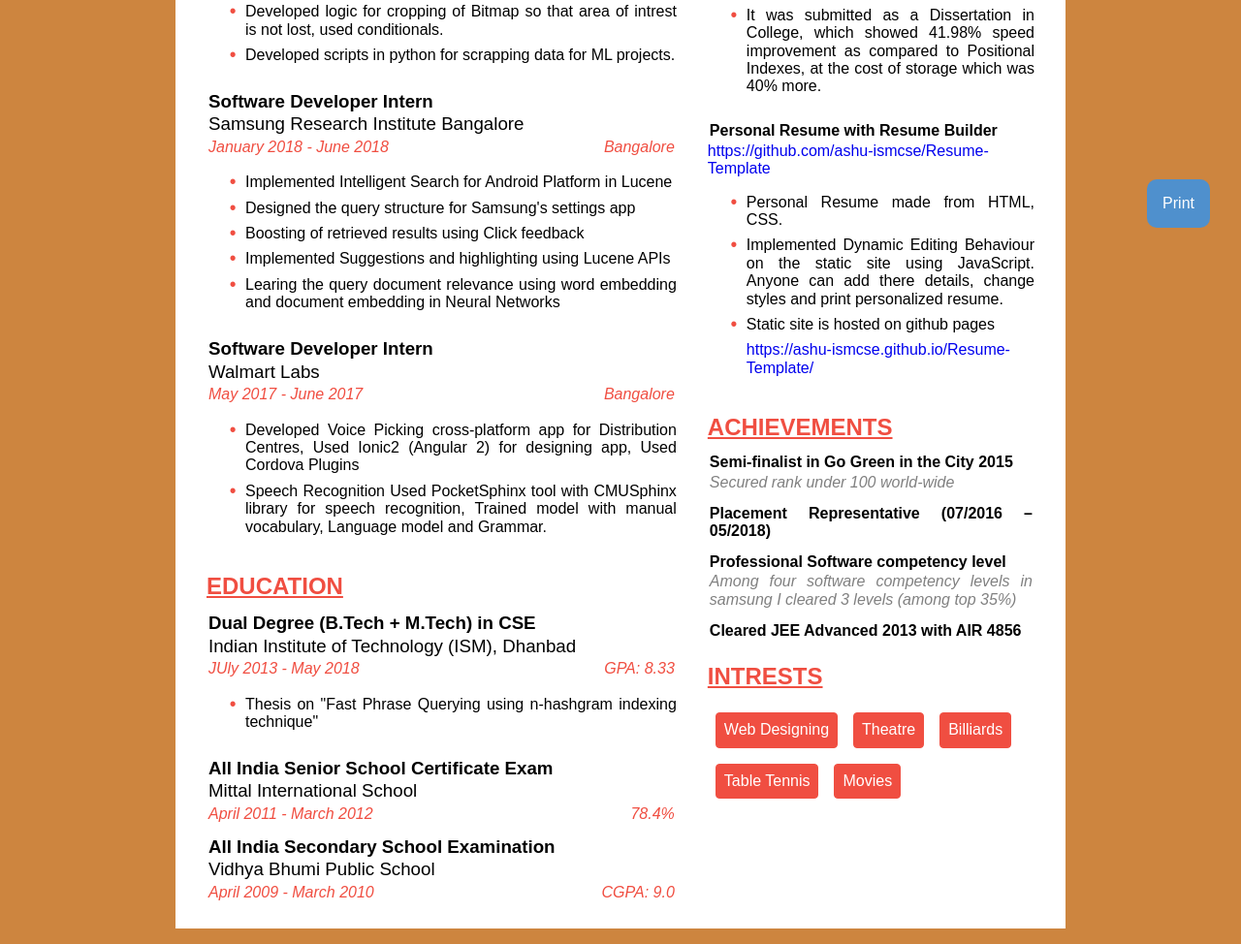
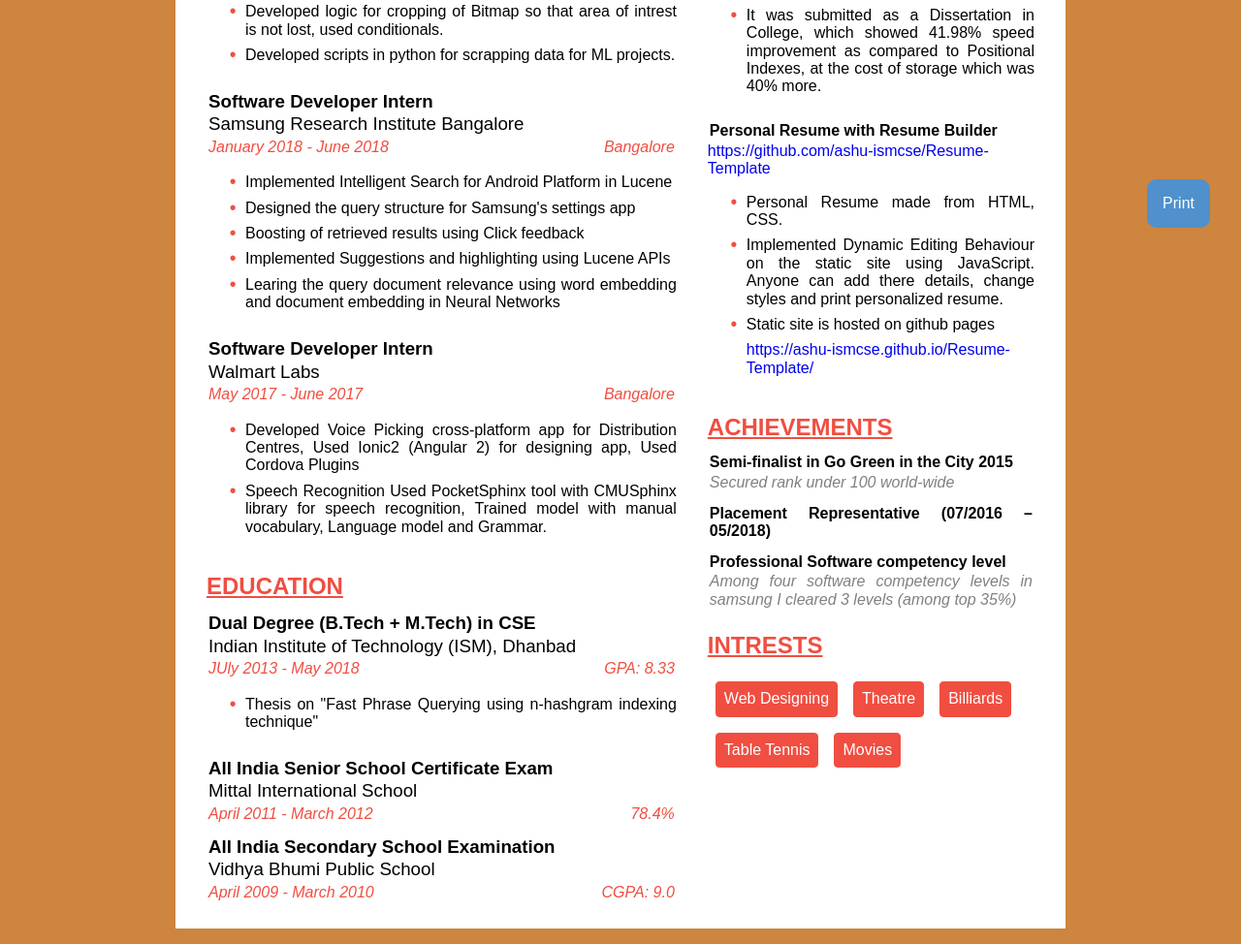
Before and after one commit to ashu-ismcse/Resume, a plain HTML site: page index.html in a window 1280 px wide. Shown: the part 533-1507 px from the top of the page at 97% size. Drawn offline with Linux system fonts and the light colour scheme.

Commit message:
Remove JEE from achievements

```diff
--- a/index.html
+++ b/index.html
@@ -188,10 +188,6 @@
 						<h4>Professional Software competency level</h4>
 						<p>Among four software competency levels in samsung I cleared 3 levels (among top 35%)</p>
 					</div>
-					<div class="column-item achievement-item">
-						<h4>Cleared JEE Advanced 2013 with AIR 4856</h4>
-						<p></p>
-					</div>
 				</div>
 				<div class="column-item intrests-list">
 					<h2>Intrests</h2>
```
